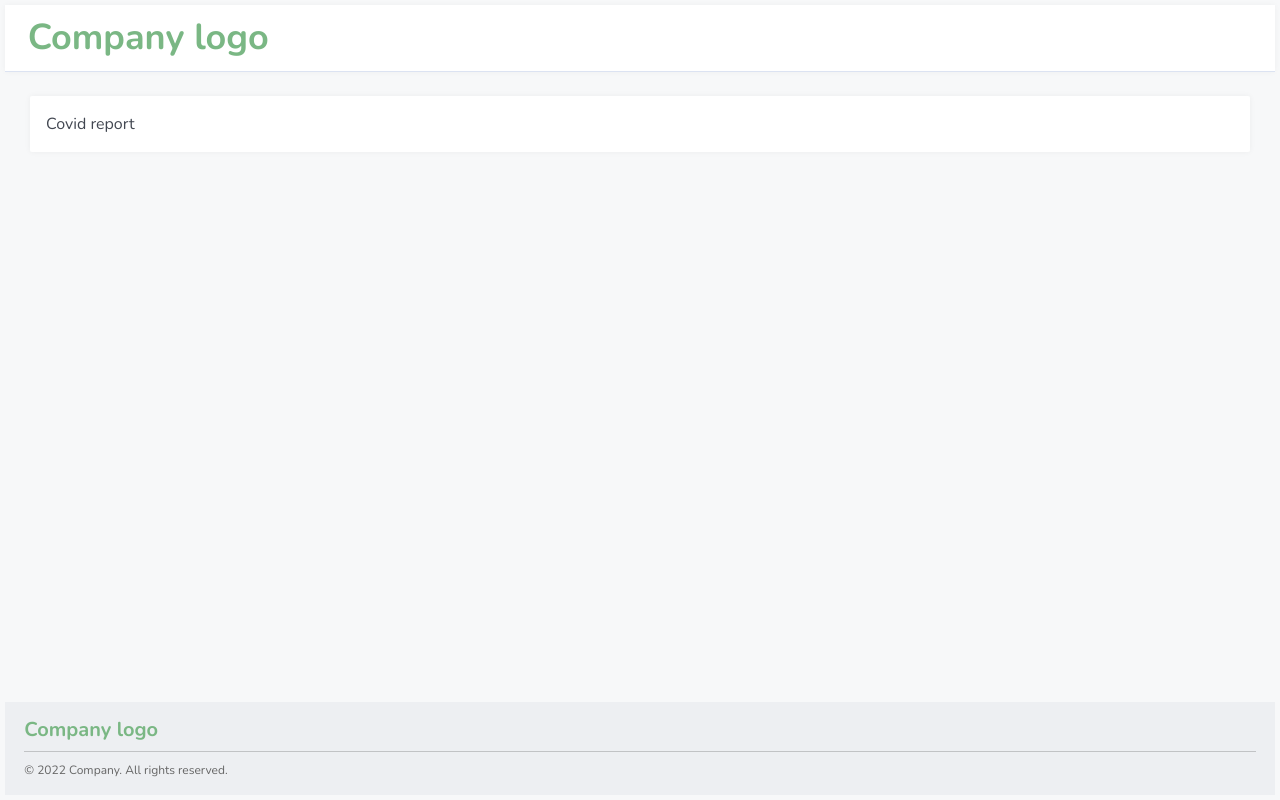
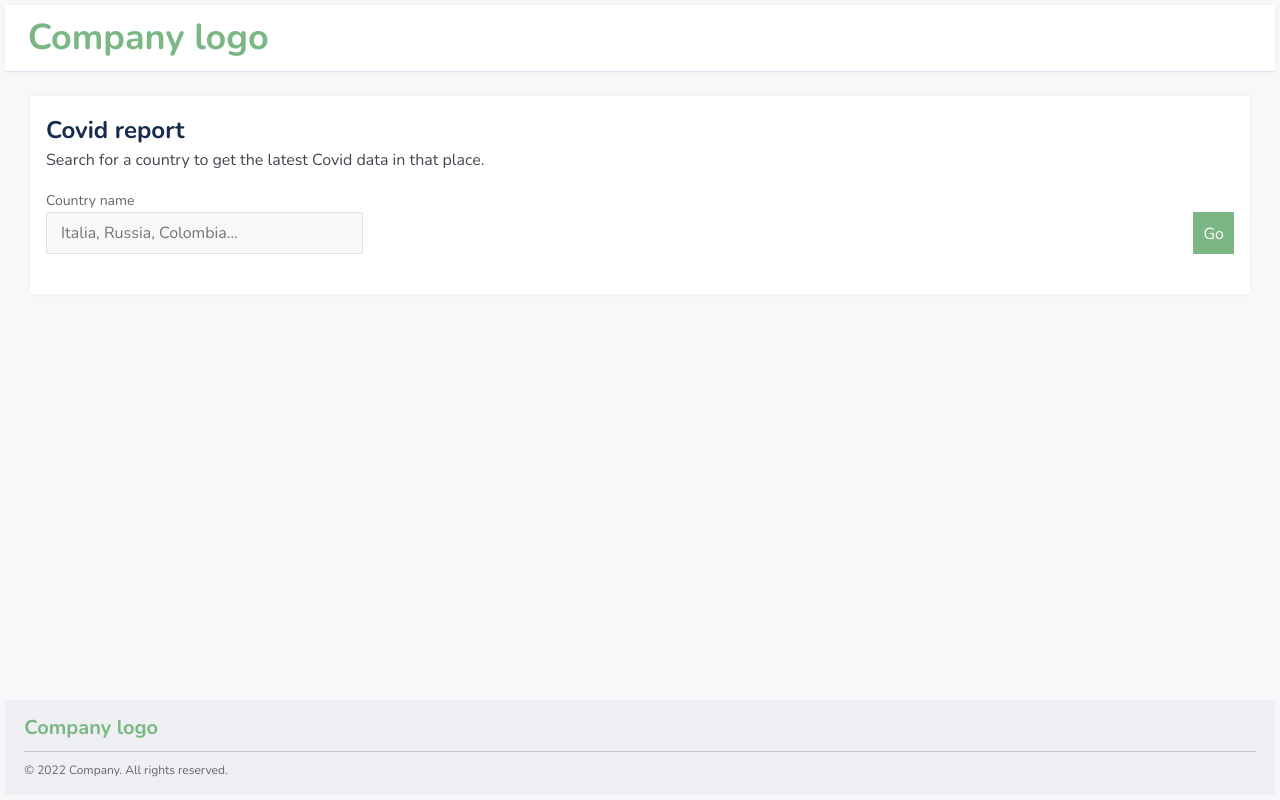
Before and after one commit to glauberm/jaya-tech, a React (Create React App) app: page / in a window 1280 px wide. Built offline with nearby package versions, Linux system fonts and the light colour scheme.

Commit message:
stateful form

```diff
--- a/public/index.html
+++ b/public/index.html
@@ -43,6 +43,8 @@
                 --quaternary-gray: #edeff2;
                 --headline-blue: #172b4e;
                 --headline-green: #7ab784;
+                --focus-yellow: #fdda76;
+                --error-red: #d47788;
             }
 
             *,
@@ -138,10 +140,11 @@
                 align-items: center;
                 justify-content: center;
                 padding: 1.25rem;
-                font-weight: bold;
                 font-size: 1.25rem;
-                background-color: var(--headline-green);
-                color: var(--white);
+                font-weight: 700;
+                text-align: center;
+                background-color: var(--background-tone);
+                color: var(--headline-green);
             }
         </style>
     </head>
--- a/src/components/Footer.module.scss
+++ b/src/components/Footer.module.scss
@@ -10,7 +10,7 @@
     font-weight: 700;
     font-size: 1.25rem;
     line-height: 1.35;
-    margin-bottom: 0.5rem;
+    margin-bottom: 0.5em;
 }
 
 .hr {
@@ -18,7 +18,7 @@
     border-bottom: 0.5px solid rgba(102, 102, 102, 0.325);
     width: 100%;
     height: 0;
-    margin-bottom: 0.35rem;
+    margin-bottom: 0.35em;
 }
 
 .copyright {
--- /dev/null
+++ b/src/components/Input.module.scss
@@ -0,0 +1,17 @@
+.label {
+    font-size: 0.875em;
+    color: var(--secondary-gray);
+}
+
+.input {
+    height: 2.625rem;
+    width: 100%;
+    padding: 0.5rem 0.875em;
+    background: var(--background-tone);
+    border: 1px solid var(--tertiary-gray);
+    border-radius: 2px;
+
+    &:focus {
+        outline: 2px solid var(--focus-yellow);
+    }
+}
--- /dev/null
+++ b/src/components/Input.tsx
@@ -0,0 +1,31 @@
+import styles from './Input.module.scss';
+
+interface InputProps {
+    name: string;
+    label: string;
+    type?: string;
+    placeholder?: string;
+    value?: string;
+    onChange?: (event?: React.ChangeEvent<HTMLInputElement>) => void;
+}
+
+export default function Input(props: InputProps) {
+    const { name, label, type, placeholder, value, onChange } = props;
+
+    return (
+        <div>
+            <label htmlFor={name} className={styles.label}>
+                {label}
+            </label>
+            <input
+                id={name}
+                name={name}
+                type={type || 'text'}
+                placeholder={placeholder}
+                value={value || ''}
+                onChange={onChange}
+                className={styles.input}
+            />
+        </div>
+    );
+}
--- /dev/null
+++ b/src/forms/SearchMapForm.module.scss
@@ -0,0 +1,23 @@
+.wrapper {
+    display: flex;
+    gap: 0.35rem;
+    align-items: flex-end;
+    justify-content: space-between;
+    margin-bottom: 1.5rem;
+}
+
+.button {
+    height: 2.625em;
+    padding: 0.625em;
+    background-color: var(--headline-green);
+    color: var(--white);
+    cursor: pointer;
+
+    &:focus {
+        outline: 2px solid var(--focus-yellow);
+    }
+
+    &:active {
+        background-color: var(--focus-yellow);
+    }
+}
--- /dev/null
+++ b/src/forms/SearchMapForm.tsx
@@ -0,0 +1,37 @@
+import React, { useState } from 'react';
+
+import Input from '../components/Input';
+import styles from './SearchMapForm.module.scss';
+
+export default function SearchMapForm() {
+    const [value, setValue] = useState('');
+
+    const onSubmit = (event: React.FormEvent) => {
+        event.preventDefault();
+    };
+
+    const onChange = (event?: React.ChangeEvent<HTMLInputElement>) => {
+        if (event !== undefined) {
+            setValue(event.target.value);
+        }
+    };
+
+    return (
+        <form noValidate onSubmit={onSubmit}>
+            <div className={styles.wrapper}>
+                <Input
+                    name="country"
+                    label="Country name"
+                    type="text"
+                    placeholder="Italia, Russia, Colombia..."
+                    value={value}
+                    onChange={onChange}
+                />
+                <button type="submit" className={styles.button}>
+                    Go
+                </button>
+            </div>
+            {value}
+        </form>
+    );
+}
--- /dev/null
+++ b/src/pages/IndexPage.module.scss
@@ -0,0 +1,9 @@
+.heading {
+    font-size: 1.5em;
+    color: var(--headline-blue);
+    font-weight: 600;
+}
+
+.paragraph {
+    margin-bottom: 1em;
+}
--- a/src/pages/IndexPage.tsx
+++ b/src/pages/IndexPage.tsx
@@ -1,3 +1,12 @@
+import SearchMapForm from '../forms/SearchMapForm';
+import styles from './IndexPage.module.scss';
+
 export default function IndexPage() {
-    return <h1>Covid report</h1>;
+    return (
+        <div>
+            <h1 className={styles.heading}>Covid report</h1>
+            <p className={styles.paragraph}>Search for a country to get the latest Covid data in that place.</p>
+            <SearchMapForm />
+        </div>
+    );
 }
```
